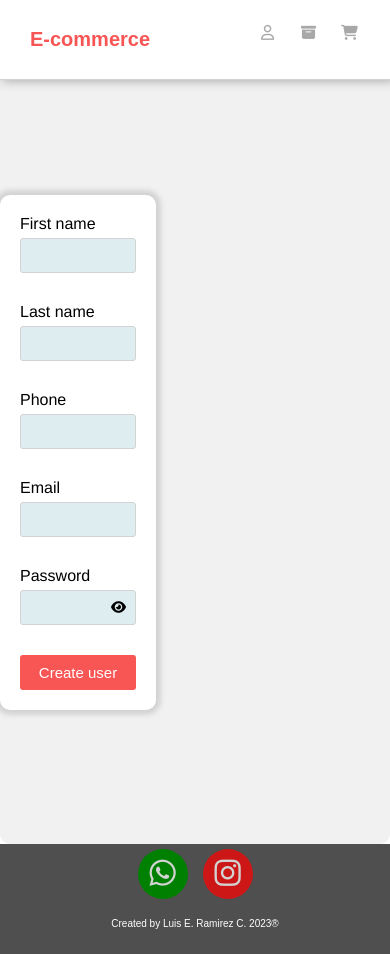
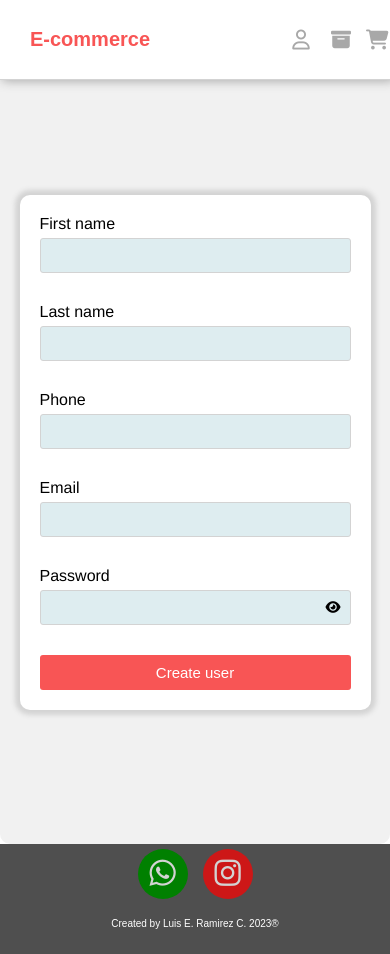
Before and after one commit to lerc7689/E-Commerce_React, a React (Vite) app: page /createUser in a window 390 px wide. Built offline with nearby package versions, Linux system fonts and the light colour scheme; no server answers.

Commit message:
header icons and createUserform styles

```diff
--- a/src/components/CreateUserForm/CreateUserForm.css
+++ b/src/components/CreateUserForm/CreateUserForm.css
@@ -6,10 +6,8 @@
     position: relative;
     padding-top: 110px;
     padding-bottom: 60px;
-    /*  */
     background-color: rgb(241, 241, 241);
     border-radius: 10px;
-    /* border: 2px solid red; */
     font-family:'Franklin Gothic Medium', 'Arial Narrow', Arial, sans-serif;
 }
 
@@ -75,9 +73,21 @@
     cursor:pointer;
 }
 
+@media (min-width: 586px) and (max-width: 980px) {
+    .createUserFormContainer > form{
+        width: 60%;
+        height: 80%;
+    }
+}
 
 @media (min-width: 320px) and (max-width: 587px) {
     .createUserFormContainer{
         flex-direction: column;
+        justify-content: center;
+        align-items: center;
+    }
+    .createUserFormContainer > form{
+        width: 90%;
+        height: 80%;
     }
 }
--- a/src/components/Header/Header.css
+++ b/src/components/Header/Header.css
@@ -27,17 +27,22 @@ header{
     justify-content: space-around;
     align-items: center;
     gap: 10px;
-    width: 30%;
+    width: 20%;
     font-size: 20px;
     color: rgb(168, 168, 168);
 }
 
 .userIconContainer,
 .purchseIconContainer,
-.cartIconContainer{
+.cartIconContainer,
+header button{
     height: 30px;
     width: 30px;
     position: relative;
+    font-size: 24px;
+    display: flex;
+    align-items: center;
+    justify-content: center;
 }
 
 .userIconContainer:hover,
@@ -51,10 +56,6 @@ header{
 .cartIconContainer:active{
     background-color: rgb(214, 214, 214);
     border-radius: 50%;
-    text-align: center;
-    display: flex;
-    align-items: center;
-    justify-content: center;
     height: 30px;
     width: 30px;
 }
@@ -67,13 +68,16 @@ header{
 }
 
 header button{
-    height: 50px;
-    width: 50px;
-    font-size: 25px;
+    height: 30px;
+    width: 30px;
+    font-size: 24px;
     color: #f85555;;
     background-color: white;
     border: none;
     cursor: pointer;
+    display: flex;
+    align-items: center;
+    justify-content: center;
 }
 
 header button:hover,
@@ -102,17 +106,32 @@ header button:active,
     .headerTitle{
         font-size: 25px;
     }
-    .headerIcons,
-    .header button{
-        font-size: 20px;
+
+    header button,
+    .userIconContainer,
+    .purchseIconContainer,
+    .cartIconContainer{
+        display: flex;
+        justify-content: center;
+        align-items: center;
     }
 }
 @media (min-width: 320px) and (max-width: 587px) {
+    header{
+        padding-right: 40px;
+    }
     .headerTitle{
         font-size: 20px;
     }
-    .headerIcons,
-    .header button{
-        font-size: 15px;
+
+    header button,
+    .userIconContainer,
+    .purchseIconContainer,
+    .cartIconContainer{
+        display: flex;
+        justify-content: center;
+        align-items: center;
+        font-size: 20px;
     }
+
 }
--- a/src/pages/Purchases/Purchases.css
+++ b/src/pages/Purchases/Purchases.css
@@ -78,7 +78,8 @@
 @media (min-width: 320px) and (max-width: 587px) {
     .quantityContainerPurchase,
     .totalPriceContainerPurchase,
-    .productNameContainerPurchase{
+    .productNameContainerPurchase,
+    .productCreatedContainerPurchase{
         font-size: 10px;
     }
     .quantityContainerPurchase p{
```
